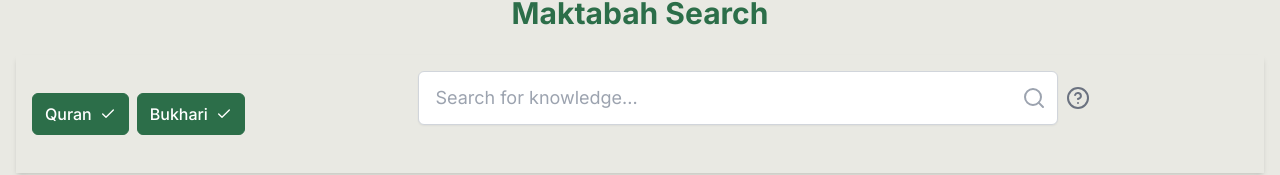
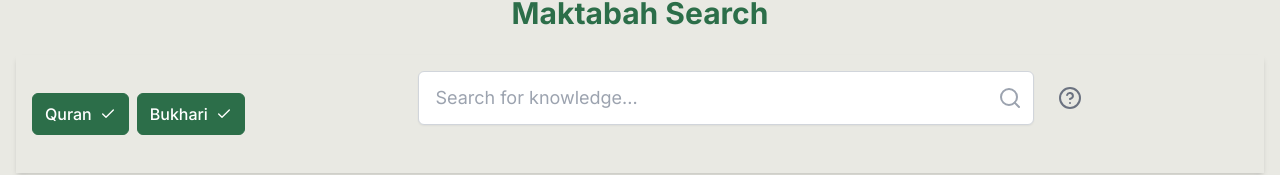
Before and after one commit to ihsan-project/maktabah-next, a Next.js app: page /search in a window 1280 px wide. Shown: the part 125-300 px from the top of the page. Built offline with nearby package versions, Linux system fonts and the light colour scheme; no server answers; sample sign-in values are in the browser's storage.

Commit message:
UI tweaks

```diff
--- a/app/components/SearchForm.tsx
+++ b/app/components/SearchForm.tsx
@@ -67,7 +67,7 @@
               value={query}
               onChange={(e: React.ChangeEvent<HTMLInputElement>) => setQuery(e.target.value)}
               placeholder="Search for knowledge..."
-              className="input py-3 pl-4 pr-12 text-lg shadow-sm w-full"
+              className="input py-3 pl-4 pr-16 text-lg shadow-sm w-full"
               disabled={isSearching}
             />
 
@@ -76,7 +76,7 @@
               <button
                 type="button"
                 onClick={handleClearInput}
-                className="absolute right-12 top-1/2 transform -translate-y-1/2 text-gray-400 hover:text-gray-600 focus:outline-none"
+                className="absolute right-12 top-1/2 transform -translate-y-1/2 text-gray-400 hover:text-gray-600 focus:outline-none p-2"
                 aria-label="Clear search"
               >
                 <FiX size={20} />
@@ -101,7 +101,7 @@
             type="button"
             ref={helpIconRef}
             onClick={() => setShowTips(!showTips)}
-            className="ml-2 text-gray-500 hover:text-primary focus:outline-none transition-colors duration-200"
+            className="ml-4 text-gray-500 hover:text-primary focus:outline-none transition-colors duration-200 p-2"
             aria-label="Search tips"
           >
             <FiHelpCircle size={24} />
@@ -118,7 +118,7 @@
               <h3 className="font-bold text-primary text-lg">Search Tips</h3>
               <button
                 onClick={() => setShowTips(false)}
-                className="text-gray-400 hover:text-gray-600 focus:outline-none"
+                className="text-gray-400 hover:text-gray-600 focus:outline-none p-2"
               >
                 <FiX size={20} />
               </button>
```
